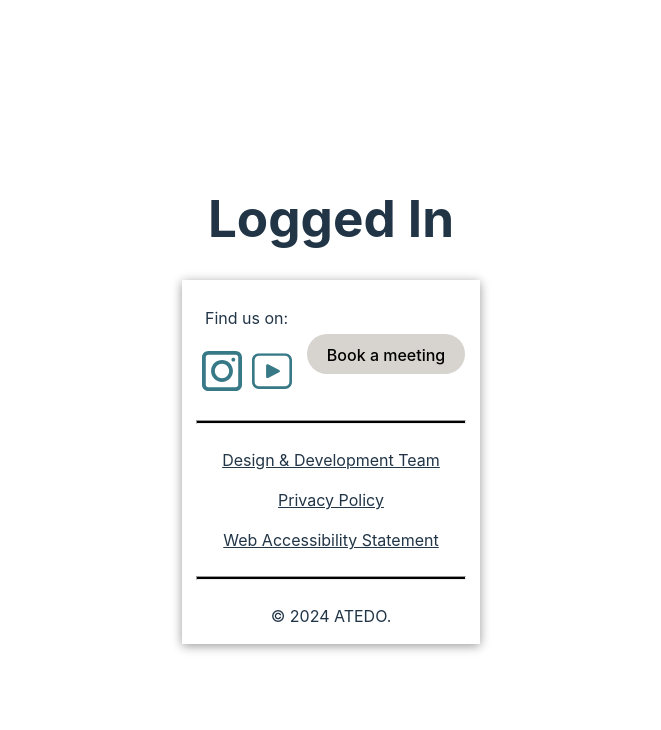
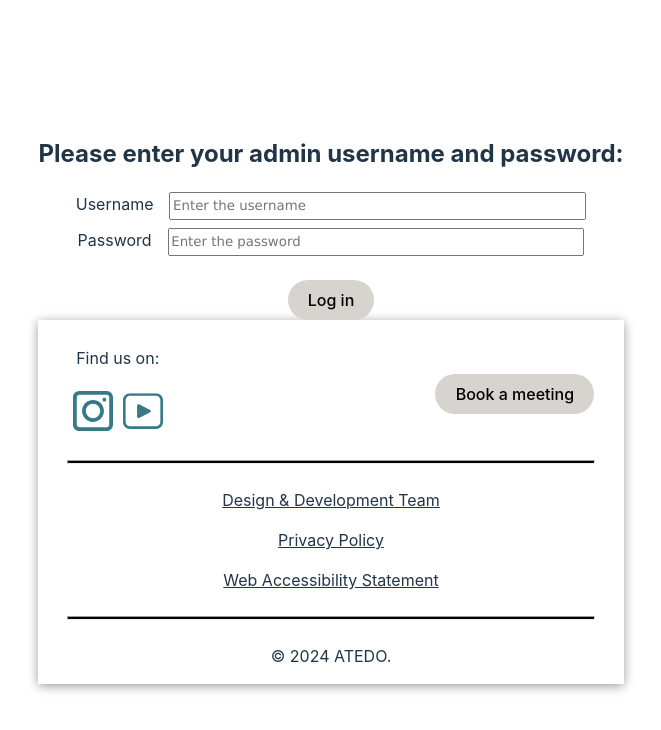
Before and after one commit to tomwebb2022/project360, a React (Vite) app in the folder project360/: page /login in a window 1280 px wide. Shown: the top 730 px of the page, without its empty margins (309-970 px from the left). Built offline with nearby package versions, Linux system fonts and the light colour scheme.

Commit message:
Fixed login form - now admin is led to the login page when clicking on admin login button

```diff
--- a/project360/src/App.jsx
+++ b/project360/src/App.jsx
@@ -8,10 +8,7 @@ import './App.css';
 
 function App() {
 
-  const [formOpen, setFormOpen] = useState({
-    loginOpen: false,
-    emailOpen: false
-  });
+  const [formOpen, setFormOpen] = useState(false);
 
   const toggleForm = () => {
     setFormOpen(!formOpen);
--- a/project360/src/components/landing-page/LoginForm.jsx
+++ b/project360/src/components/landing-page/LoginForm.jsx
@@ -6,11 +6,9 @@ import { zodResolver } from "@hookform/resolvers/zod";
 import { z } from "zod";
 import axios from 'axios';
 
-const EmailCollectionPopUpForm = ({
+const LoginForm = ({
   isOpen,
-  onClose,
-  isLoggedIn,
-  setIsLoggedIn,
+  onClose
 }) => {
   const closeIcon = (
     <svg fill="#000000" viewBox="0 0 20 20" width={28} height={28}>
@@ -25,8 +23,8 @@ const EmailCollectionPopUpForm = ({
   );
 
   const schema = z.object({
-    userName: z.string().nonempty({ message: "Your name is required" }),
-    userEmail: z.string().email({ message: "Invalid email address" }).nonempty({ message: "Email is required" }),
+    username: z.string().nonempty({ message: "Username is required" }),
+    password: z.string().nonempty({ message: "Password is required" }),
   });
 
 
@@ -39,12 +37,12 @@ const EmailCollectionPopUpForm = ({
 
   const onSubmit = async (formData) => {
     try {
-      const newEmail = {
-        name: formData.userName,
-        email: formData.userEmail
+      const userDetails = {
+        username: formData.username,
+        password: formData.password
       };
 
-      const response = await axios.post("http://localhost:3000/emails", newEmail);
+      const response = await axios.post("http://localhost:3000/users/login", userDetails);
 
       console.log(response.data);
 
@@ -76,37 +74,37 @@ const EmailCollectionPopUpForm = ({
     >
       <div className="form-container">
         <div className="form-content">
-            <h2>If you&apos;re interested in this project, please subscribe to our newsletter!</h2>
+            <h2>Please enter your admin username and password:</h2>
           <form onSubmit={handleSubmit(onSubmit)}>
             <div className="form-group">
-              <label htmlFor="userName" className="form-label">
-                Name
+              <label htmlFor="username" className="form-label">
+                Username
               </label>
               <input
                 {...register("userName", { required: true })}
                 type="text"
                 className="form-control"
-                id="name"
-                placeholder="Enter your name"
+                id="username"
+                placeholder="Enter the username"
               />
               <div className="error-message">
-                {errors?.userName?.message}
+                {errors?.username?.message}
               </div>
             </div>
 
             <div className="form-group">
-              <label htmlFor="userEmail" className="form-label">
-                Email
+              <label htmlFor="password" className="form-label">
+                Password
               </label>
               <input
                 {...register("password", { required: true })}
-                type="email"
+                type="string"
                 className="form-control"
-                id="email"
-                placeholder="Enter your email"
+                id="password"
+                placeholder="Enter the password"
               />
               <div className="error-message">
-                {errors?.creatorEmail?.message}
+                {errors?.password?.message}
               </div>
             </div>
 
@@ -122,4 +120,4 @@ const EmailCollectionPopUpForm = ({
   );
 };
 
-export default EmailCollectionPopUpForm;
+export default LoginForm;
--- a/project360/src/components/landing-page/SecretLoginButton.jsx
+++ b/project360/src/components/landing-page/SecretLoginButton.jsx
@@ -1,23 +1,13 @@
-import LoginForm from './LoginForm';
+import { Link } from 'react-router-dom';
 
-const SecretLoginButton = ({ formOpen, setFormOpen, isLoggedIn, setIsLoggedIn }) => {
-  const toggleForm = () => {
-    setFormOpen(!formOpen);
-  }
-
+const SecretLoginButton = () => {
   return (
-    <div className="interested-button-container">
-    <div
-    className="text-link"
-    onClick={toggleForm}
-    >
-        <p className="text-link">Are you interested?</p>
-
+    <div className="secret-login-button-container">
+      <Link to="/login" className="text-link">
+        <p className="text-link">Admin login</p>
+      </Link>
     </div>
-
-    <LoginForm isOpen={formOpen} onClose={toggleForm} isLoggedIn={isLoggedIn} setIsLoggedIn={setIsLoggedIn} />
-    </div>
-  )
+  );
 }
 
 export default SecretLoginButton;
--- a/project360/src/pages/LandingPage.jsx
+++ b/project360/src/pages/LandingPage.jsx
@@ -25,7 +25,7 @@ const LandingPage = ({ formOpen, setFormOpen, closeForm, emails, updateEmails, i
 
       <FAQDisplay />
 
-      <SecretLoginButton formOpen={formOpen} setFormOpen={setFormOpen} isLoggedIn={isLoggedIn} setIsLoggedIn={setIsLoggedIn} />
+      <SecretLoginButton formOpen={formOpen} setFormOpen={setFormOpen}/>
 
       <AreYouInterestedButton formOpen={formOpen} setFormOpen={setFormOpen} emails={emails} updateEmails={updateEmails} />
 
--- a/project360/src/pages/Login.jsx
+++ b/project360/src/pages/Login.jsx
@@ -1,5 +1,102 @@
-export default function Login (){
-    return (
-        <h1>Logged In</h1>
-    )
-}
+import { useForm } from "react-hook-form";
+import { zodResolver } from "@hookform/resolvers/zod";
+import { z } from "zod";
+import axios from 'axios';
+
+const Login = () => {
+  const closeIcon = (
+    <svg fill="#000000" viewBox="0 0 20 20" width={28} height={28}>
+      <path
+        fillRule="evenodd"
+        d="M4,4 L16,16 M4,16 L16,4"
+        stroke="#000000"
+        strokeWidth="3"
+        clipRule="evenodd"
+      ></path>
+    </svg>
+  );
+
+  const schema = z.object({
+    username: z.string().nonempty({ message: "Username is required" }),
+    password: z.string().nonempty({ message: "Password is required" }),
+  });
+
+
+  const { register, handleSubmit, formState, reset } = useForm({
+    resolver: zodResolver(schema),
+  });
+
+  const { errors } = formState;
+
+
+  const onSubmit = async (formData) => {
+    try {
+      const userDetails = {
+        username: formData.username,
+        password: formData.password
+      };
+
+      const response = await axios.post("http://localhost:3000/users/login", userDetails);
+
+      console.log(response.data);
+
+      reset({
+        userName: "",
+        userEmail: "",
+      });
+
+    } catch (err) {
+      console.error(err.message);
+    }
+  };
+
+
+  return (
+      <div className="form-container">
+        <div className="form-content">
+            <h2>Please enter your admin username and password:</h2>
+          <form onSubmit={handleSubmit(onSubmit)}>
+            <div className="form-group">
+              <label htmlFor="username" className="form-label">
+                Username
+              </label>
+              <input
+                {...register("userName", { required: true })}
+                type="text"
+                className="form-control"
+                id="username"
+                placeholder="Enter the username"
+              />
+              <div className="error-message">
+                {errors?.username?.message}
+              </div>
+            </div>
+
+            <div className="form-group">
+              <label htmlFor="password" className="form-label">
+                Password
+              </label>
+              <input
+                {...register("password", { required: true })}
+                type="string"
+                className="form-control"
+                id="password"
+                placeholder="Enter the password"
+              />
+              <div className="error-message">
+                {errors?.password?.message}
+              </div>
+            </div>
+
+            <div className="submit-button-container">
+              <button type="submit" className="submit-button">
+                Log in
+              </button>
+            </div>
+          </form>
+        </div>
+      </div>
+  );
+};
+
+export default Login;
```
